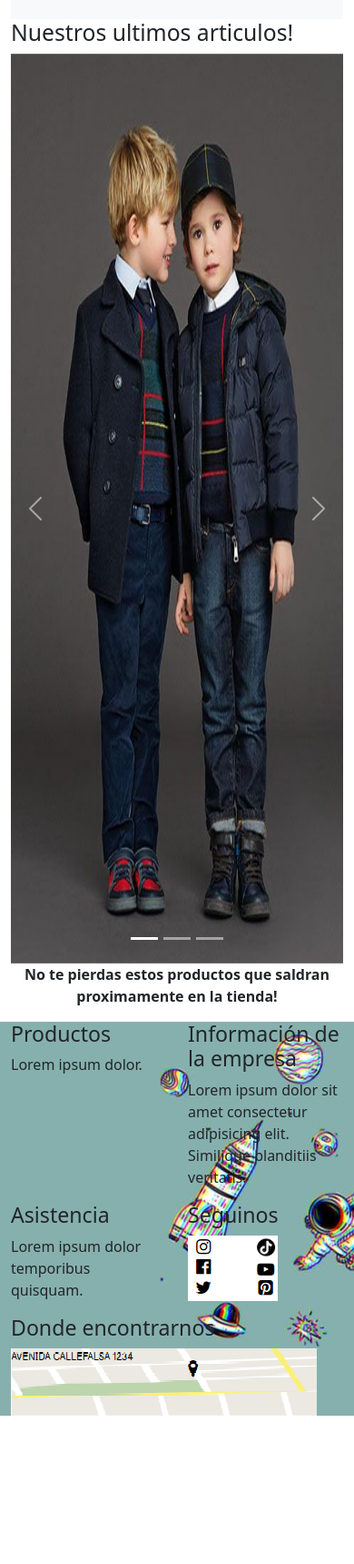
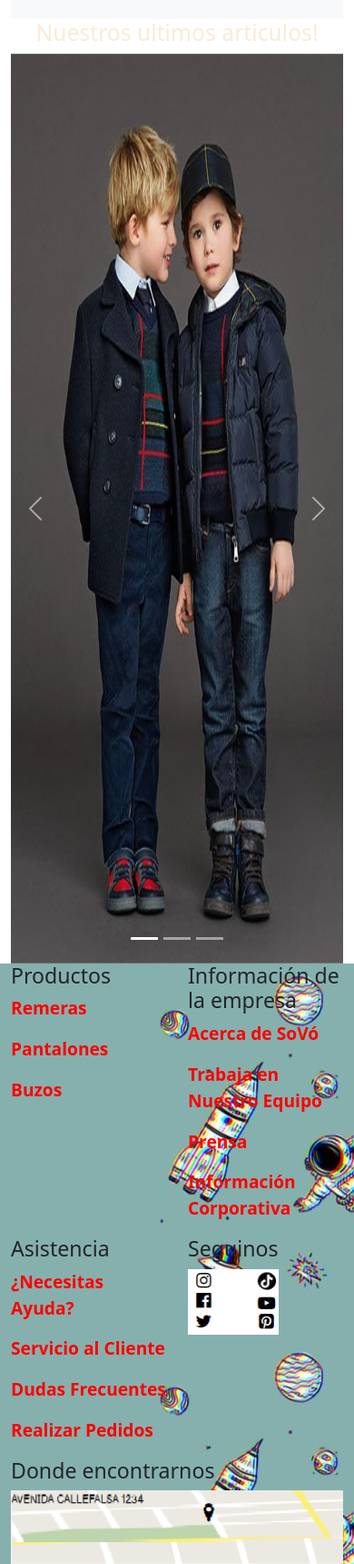
Before and after one commit to l1zondo/javascript-coderhouse, a plain HTML site: page pages/galeria.html in a window 390 px wide. Shown: the part 221-1940 px from the top of the page at 91% size. Before the commit the page ends 1777 px from the top, so only its background shows below. Drawn offline with Linux system fonts and the light colour scheme.

Commit message:
full responsive arreglo de errores y animaciones agregadas

```diff
--- a/css/styles.css
+++ b/css/styles.css
@@ -63,9 +63,9 @@ section.banner2 {
   width: auto;
   background-image: url(../img/fondopagina.png);
 }
-.videomarca {
+.VideoMarca {
   display: flex;
-  margin: auto;
+  width: 100%;
 }
 section#seccion-temporada {
   text-align: center;
@@ -79,6 +79,8 @@ section article table {
 }
 h2.historia {
   text-align: center;
+  background: linear-gradient(black, red);
+  color: antiquewhite;
 }
 p.historiatexto {
   color: blueviolet;
@@ -90,8 +92,8 @@ aside h2.clientes {
 }
 h2.video__banner {
   text-align: center;
-  color: black;
-  background-color: white;
+  color: antiquewhite;
+  background: linear-gradient(black, red);
 }
 
 iframe.video__local {
@@ -103,14 +105,44 @@ iframe.video__local {
 
 /* fin del main */
 /* footer */
+.footercontenedor {
+  background-image: url(../img/fondodeweb.jpg);
+}
+.direccion {
+  display: flex;
+  width: 100%;
+}
 
+.textoFooter {
+  color: red;
+  font-size: 1.2rem;
+  font-weight: bold;
+}
+.textoFooter:hover {
+  animation: links 2s ease-out none;
+}
+@keyframes links {
+  0% {
+    transform: translate(-2%, 0);
+  }
+  25% {
+    font-size: 1.5rem;
+  }
+}
+
+@media (max-width: 550px) {
+  header nav ul {
+    flex-direction: column;
+  }
+}
+
+#fotoredes {
+  display: flex;
+  width: 100px;
+}
 /* SECCION HOMBRE */
 .contenedor {
   background-image: url(../img/fondopagina.png);
-}
-
-.footercontenedor {
-  background-image: url(../img/fondodeweb.jpg);
 }
 
 .banner {
@@ -152,16 +184,14 @@ section.formulario {
 }
 
 /* galeria */
-h2.titulo {
-  display: flex;
+.titulogaleria {
+  text-align: center;
+  color: antiquewhite;
 }
 .promo {
   text-align: center;
   font-weight: bolder;
-}
-.footercontenedorgaleria {
   display: flex;
-  background-color: aquamarine;
 }
 
 @media (min-width: 1024px) {
--- a/pages/galeria.html
+++ b/pages/galeria.html
@@ -7,7 +7,7 @@
   <meta name="viewport" content="width=device-width, initial-scale=1.0" />
   <link rel="stylesheet" href="../css/bootstrap.min.css" />
   <link rel="stylesheet" href="../css/styles.css" />
-  <title>Sovó</title>
+  <title>SoVó</title>
 </head>
 
 <body>
@@ -16,10 +16,9 @@
     <div class="col col-12-xl">
       <div class="container-fluid">
         <nav class="navbar navbar-expand-xl bg-light">
-        <p><a class="navbar-brand" href="../index.html"><img src="../img/logo.jpg" alt="imagenlogo"/></a></p>
-                <button class="navbar-toggler" type="button" data-bs-toggle="collapse"
-                  data-bs-target="#navbarNavAltMarkup" aria-controls="navbarNavAltMarkup" aria-expanded="false"
-                  aria-label="Toggle navigation">
+          <p><a class="navbar-brand" href="../index.html"><img src="../img/logo.jpg" alt="imagenlogo" /></a></p>
+          <button class="navbar-toggler" type="button" data-bs-toggle="collapse" data-bs-target="#navbarNavAltMarkup"
+            aria-controls="navbarNavAltMarkup" aria-expanded="false" aria-label="Toggle navigation">
             <span class="navbar-toggler-icon"></span>
           </button>
           <div class="collapse navbar-collapse" id="navbarNavAltMarkup">
@@ -30,53 +29,49 @@
                 <li><a class="nav-link colorNav" href="./mujer.html">Mujer</a></li>
                 <li><a class="nav-link colorNav" href="./hombre.html">Hombre</a></li>
                 <li><a class="nav-link colorNav" href="./chicos.html">Chicos</a></li>
-                        <li><a class="nav-link colorNav" href="../video/publicidad.mp4">Video de nuestra mercaderia</a></li>
               </ul>
             </div>
           </div>
       </div>
     </div>
     </nav>
-
   </header>
   <main class="container-fluid">
-    <h2 class="titulo" >Nuestros ultimos articulos!</h2>
+    <h2 class="titulogaleria">Nuestros ultimos articulos!</h2>
     <section class=row>
       <article>
         <div id="carouselExampleIndicators" class="carousel slide" data-bs-ride="true">
           <div class="carousel-indicators">
-            <button type="button" data-bs-target="#carouselExampleIndicators" data-bs-slide-to="0" class="active" aria-current="true" aria-label="Slide 1"></button>
-            <button type="button" data-bs-target="#carouselExampleIndicators" data-bs-slide-to="1" aria-label="Slide 2"></button>
-            <button type="button" data-bs-target="#carouselExampleIndicators" data-bs-slide-to="2" aria-label="Slide 3"></button>
+            <button type="button" data-bs-target="#carouselExampleIndicators" data-bs-slide-to="0" class="active"
+              aria-current="true" aria-label="Slide 1"></button>
+            <button type="button" data-bs-target="#carouselExampleIndicators" data-bs-slide-to="1"
+              aria-label="Slide 2"></button>
+            <button type="button" data-bs-target="#carouselExampleIndicators" data-bs-slide-to="2"
+              aria-label="Slide 3"></button>
           </div>
           <div class="carousel-inner">
             <div class="carousel-item active">
               <img src="../img/ropa-chicos.jpg" class="d-block w-100" alt="ropachicos" height="1000px">
             </div>
             <div class="carousel-item">
-              <img src="../img/ropa-hombre.jpg" class="d-block w-100" alt="ropa-hombre"height="1000px">
+              <img src="../img/ropa-hombre.jpg" class="d-block w-100" alt="ropa-hombre" height="1000px">
             </div>
             <div class="carousel-item">
-              <img src="../img/ropa-mujer.jpg" class="d-block w-100" alt="ropamujer"height="1000px">
+              <img src="../img/ropa-mujer.jpg" class="d-block w-100" alt="ropamujer" height="1000px">
             </div>
           </div>
-          <button class="carousel-control-prev" type="button" data-bs-target="#carouselExampleIndicators" data-bs-slide="prev">
+          <button class="carousel-control-prev" type="button" data-bs-target="#carouselExampleIndicators"
+            data-bs-slide="prev">
             <span class="carousel-control-prev-icon" aria-hidden="true"></span>
-            <span class="visually-hidden">Previous</span>
+            <span class="visually-hidden"></span>
           </button>
-          <button class="carousel-control-next" type="button" data-bs-target="#carouselExampleIndicators" data-bs-slide="next">
+          <button class="carousel-control-next" type="button" data-bs-target="#carouselExampleIndicators"
+            data-bs-slide="next">
             <span class="carousel-control-next-icon" aria-hidden="true"></span>
-            <span class="visually-hidden">Next</span>
+            <span class="visually-hidden"></span>
           </button>
         </div>
     </section>
-
-    <section>
-      <article>
-        <p class="promo">No te pierdas estos productos que saldran proximamente en la tienda!</p>
-      </article>
-    </section>
-
   </main>
 
   <footer class="footercontenedor">
@@ -86,18 +81,23 @@
 
         <div class="col">
           <h3>Productos</h3>
-          <p>Lorem ipsum dolor.</p>
+          <p class="textoFooter">Remeras</p>
+          <p class="textoFooter">Pantalones</p>
+          <p class="textoFooter">Buzos</p>
         </div>
         <div class="col">
           <h3>Información de la empresa</h3>
-          <p>
-            Lorem ipsum dolor sit amet consectetur adipisicing elit. Similique
-            blanditiis veritatis.
-          </p>
+          <p class="textoFooter">Acerca de SoVó</p>
+          <p class="textoFooter"> Trabaja en Nuestro Equipo</p>
+          <p class="textoFooter"> Prensa </p>
+          <p class="textoFooter"> Información Corporativa</p>
         </div>
         <div class="col">
           <h3>Asistencia</h3>
-          <p>Lorem ipsum dolor temporibus quisquam.</p>
+          <p class="textoFooter">¿Necesitas Ayuda?</p>
+          <p class="textoFooter">Servicio al Cliente</p>
+          <p class="textoFooter">Dudas Frecuentes</p>
+          <p class="textoFooter">Realizar Pedidos</p>
         </div>
         <div class="col">
           <h3 class="seguir">Seguinos</h3>
```
Also changed, not shown: index.html (+13 -10 lines), pages/chicos.html (+5 -7 lines), pages/contacto.html (+5 -7 lines), pages/hombre.html (+9 -8 lines), pages/mujer.html (+3 -6 lines). Lines whose indentation alone changed are shown as unchanged.
